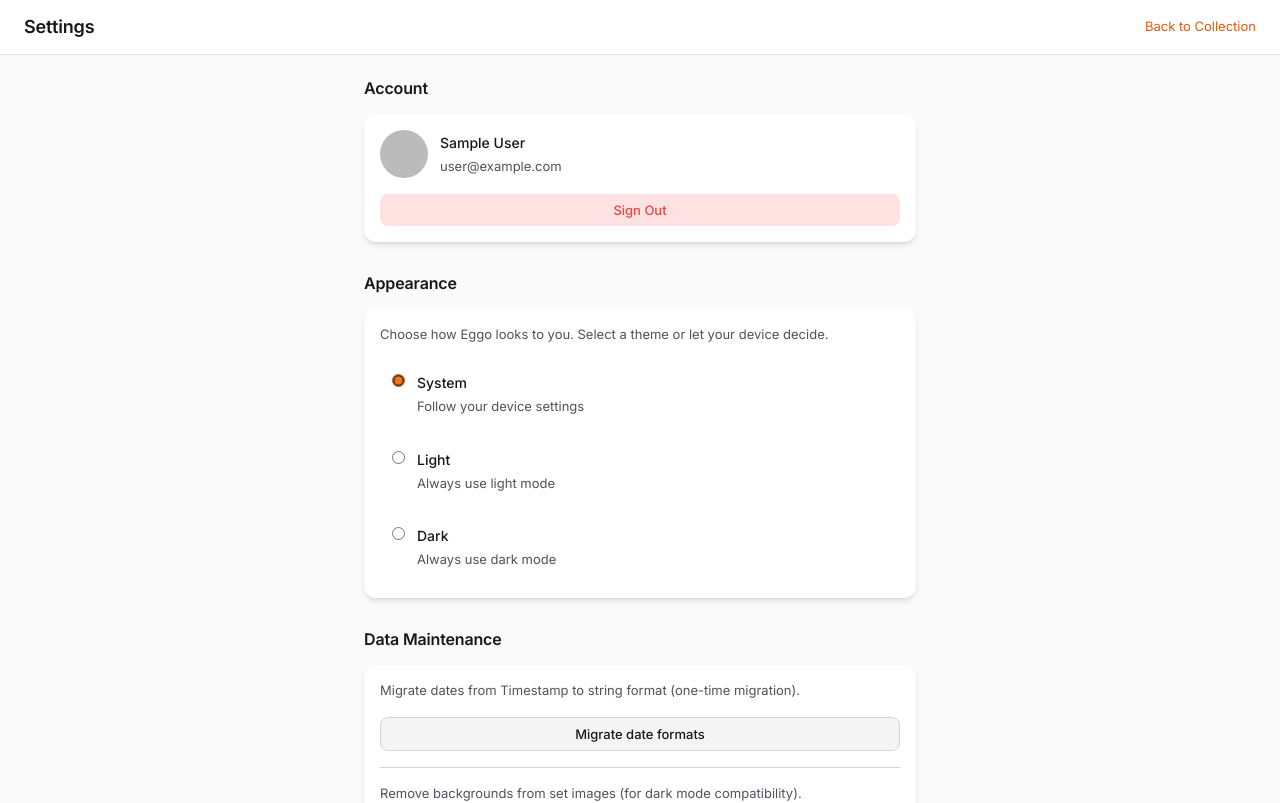
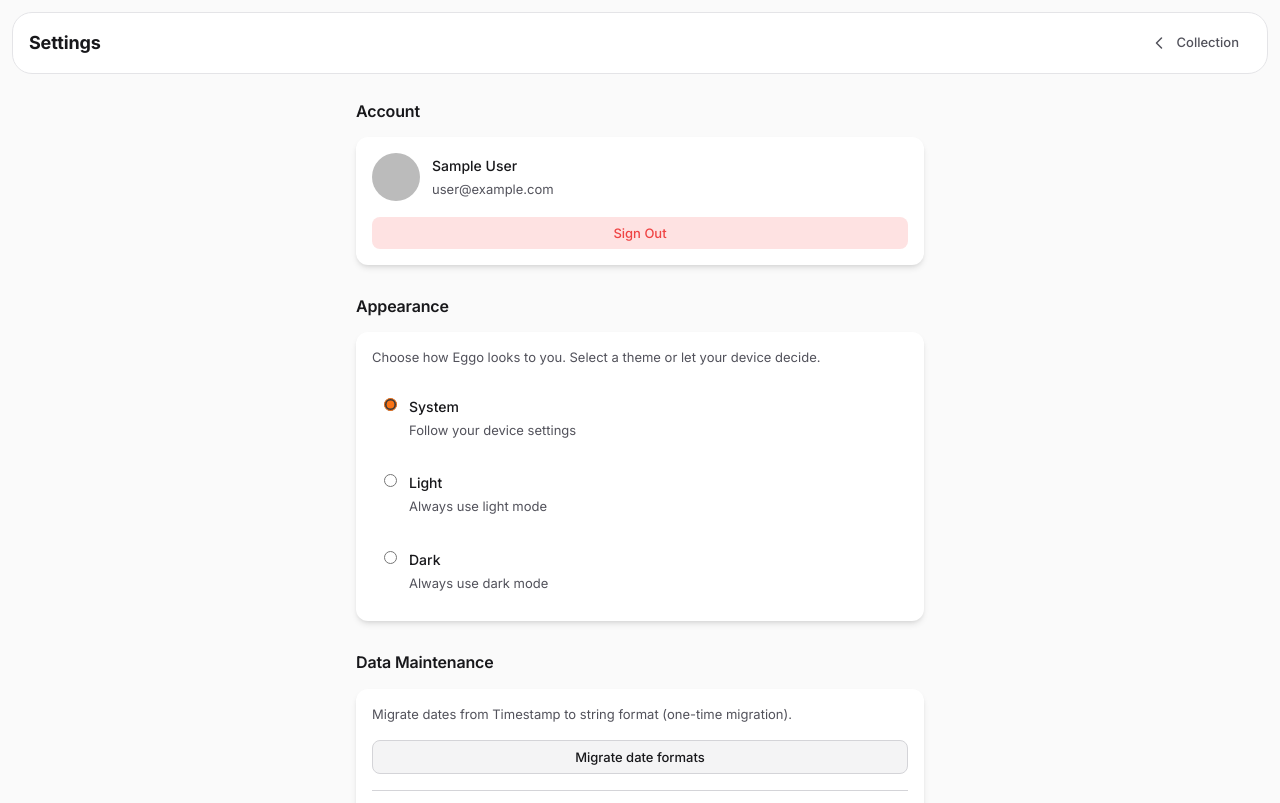
Before and after one commit to ryan-graves/eggo-web, a Next.js app: page /settings in a window 1280 px wide. Shown: the top 803 px of the page. Built offline with nearby package versions, Linux system fonts and the light colour scheme; no server answers; the database is empty; sample sign-in values are in the browser's storage.

Commit message:
feat: apply consistent floating header to all pages
Update set detail and settings pages to use the same floating sticky
header style as the collection page - positioned with offset, rounded
corners, and consistent padding.

https://claude.ai/code/session_01UTJ55fakYXLbreoWCibXXK

```diff
--- a/src/app/(app)/collection/[setId]/page.module.css
+++ b/src/app/(app)/collection/[setId]/page.module.css
@@ -1,5 +1,9 @@
 .page {
   min-height: 100vh;
+  display: flex;
+  flex-direction: column;
+  padding: var(--space-3);
+  gap: var(--space-3);
   background-color: var(--surface-background);
   animation: slideIn var(--transition-normal) ease-out;
 }
@@ -16,15 +20,16 @@
 }
 
 .header {
+  position: sticky;
+  top: var(--space-3);
+  z-index: 100;
   display: flex;
   align-items: center;
   justify-content: space-between;
-  padding: var(--space-4) var(--space-6);
+  padding: var(--space-3) var(--space-4);
   background-color: var(--surface-primary);
-  border-bottom: 1px solid var(--border-primary);
-  position: sticky;
-  top: 0;
-  z-index: 10;
+  border: 1px solid var(--border-primary);
+  border-radius: var(--radius-2xl);
 }
 
 .backButton {
--- a/src/app/(app)/settings/page.module.css
+++ b/src/app/(app)/settings/page.module.css
@@ -1,39 +1,60 @@
-.container {
+.page {
   min-height: 100vh;
+  display: flex;
+  flex-direction: column;
+  padding: var(--space-3);
+  gap: var(--space-3);
   background-color: var(--surface-background);
 }
 
 .header {
+  position: sticky;
+  top: var(--space-3);
+  z-index: 100;
   display: flex;
+  align-items: center;
   justify-content: space-between;
-  align-items: center;
-  padding: var(--space-4) var(--space-6);
+  padding: var(--space-3) var(--space-4);
   background-color: var(--surface-primary);
-  border-bottom: 1px solid var(--border-primary);
+  border: 1px solid var(--border-primary);
+  border-radius: var(--radius-2xl);
 }
 
 .title {
   font-size: var(--font-size-xl);
-  font-weight: var(--font-weight-semibold);
+  font-weight: var(--font-weight-bold);
   color: var(--text-primary);
   margin: 0;
 }
 
-.backLink {
-  color: var(--text-link);
+.backButton {
+  display: flex;
+  align-items: center;
+  gap: var(--space-2);
+  padding: var(--space-2) var(--space-3);
+  background: none;
+  border: none;
+  border-radius: var(--radius-md);
+  font-size: var(--font-size-sm);
+  font-weight: var(--font-weight-medium);
+  color: var(--text-secondary);
   text-decoration: none;
-  font-size: var(--font-size-sm);
+  cursor: pointer;
+  transition:
+    background-color var(--transition-fast),
+    color var(--transition-fast);
 }
 
-.backLink:hover {
-  color: var(--text-link-hover);
-  text-decoration: underline;
+.backButton:hover {
+  background-color: var(--surface-secondary);
+  color: var(--text-primary);
 }
 
 .main {
   max-width: 600px;
   margin: 0 auto;
-  padding: var(--space-6);
+  padding: var(--space-4);
+  width: 100%;
 }
 
 .section {
@@ -197,3 +218,19 @@
   margin-bottom: 0;
   border-bottom: none;
 }
+
+@media (max-width: 768px) {
+  .page {
+    padding: var(--space-2);
+    gap: var(--space-2);
+  }
+
+  .header {
+    top: var(--space-2);
+    padding: var(--space-2) var(--space-3);
+  }
+
+  .main {
+    padding: var(--space-3);
+  }
+}
--- a/src/app/(app)/settings/page.tsx
+++ b/src/app/(app)/settings/page.tsx
@@ -237,11 +237,20 @@ function SettingsContent(): React.JSX.Element {
   };
 
   return (
-    <div className={styles.container}>
+    <div className={styles.page}>
       <header className={styles.header}>
         <h1 className={styles.title}>Settings</h1>
-        <Link href="/collection" className={styles.backLink}>
-          Back to Collection
+        <Link href="/collection" className={styles.backButton}>
+          <svg width="20" height="20" viewBox="0 0 20 20" fill="none" aria-hidden="true">
+            <path
+              d="M12.5 15L7.5 10L12.5 5"
+              stroke="currentColor"
+              strokeWidth="1.5"
+              strokeLinecap="round"
+              strokeLinejoin="round"
+            />
+          </svg>
+          Collection
         </Link>
       </header>
 
```
